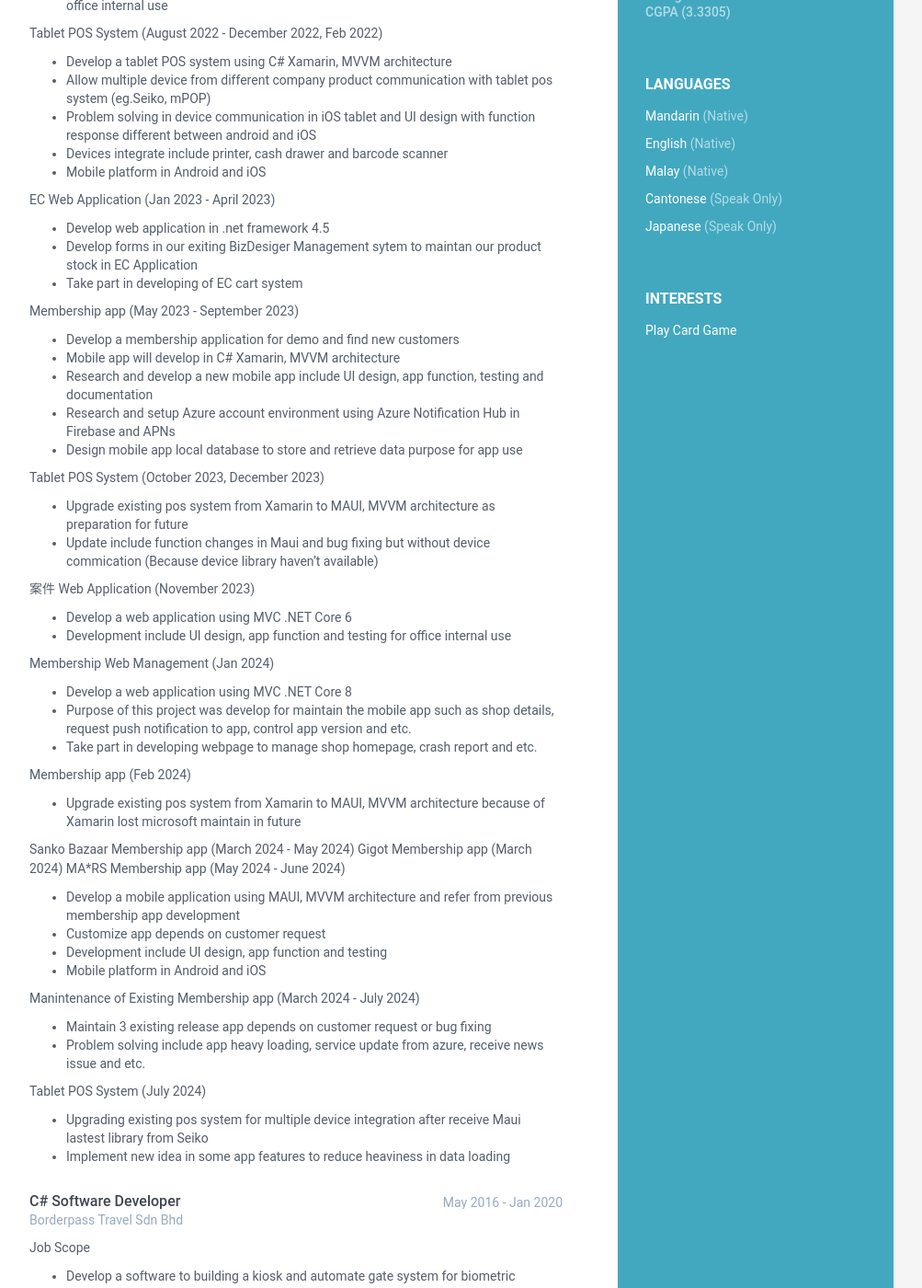
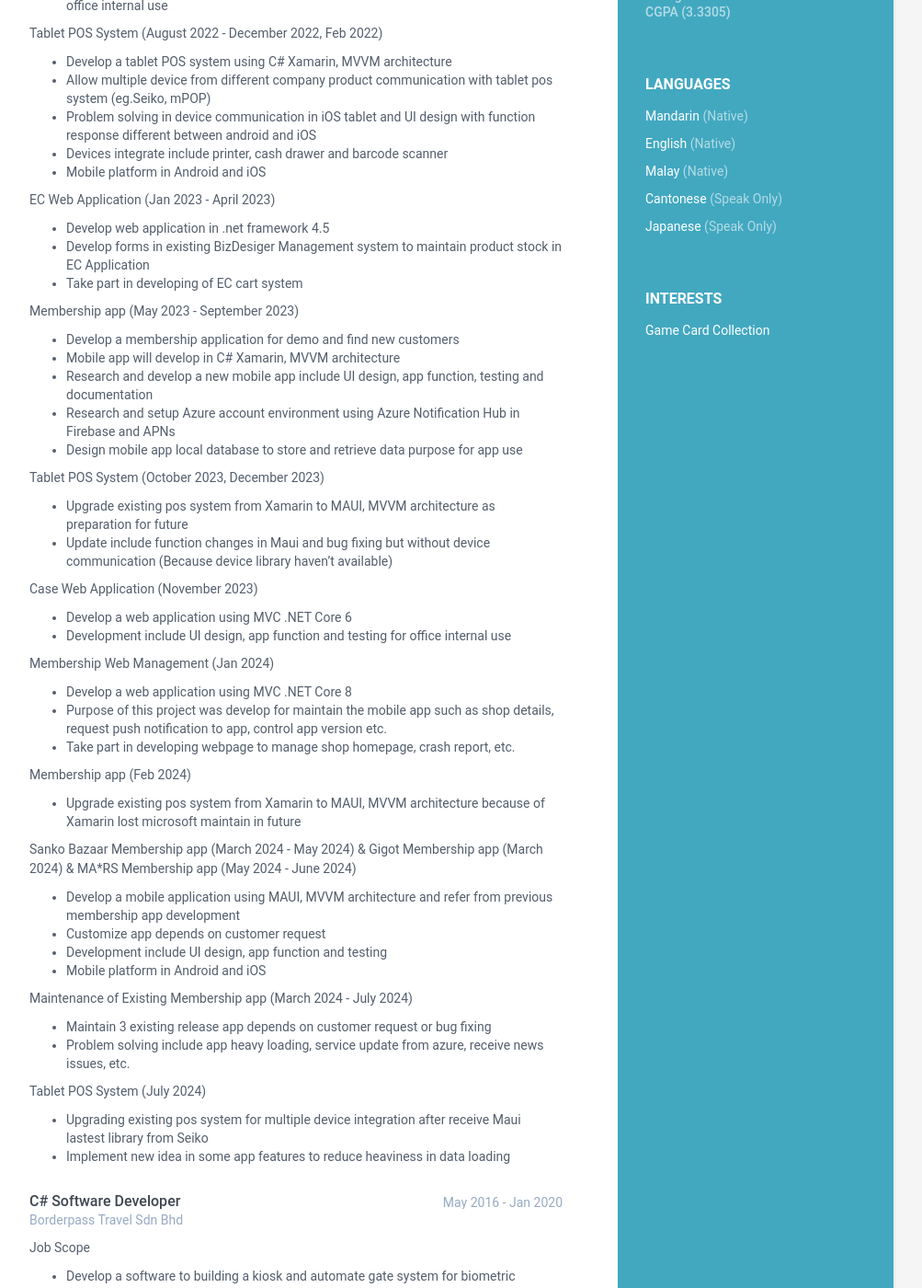
Before and after one commit to ChaliceKam/chalicekam.github.io, a Jekyll site: the page built from index.html, in a window 1280 px wide and 1400 px high, scrolled down 742 px. Shown: the whole window at 92% size, without its empty margins (168-1171 px from the left). Built offline with Jekyll 4.4.1, drawn with Linux system fonts in a browser that asks for light colours; some of the changed text lies outside the part shown.

Commit message:
Update data.yml

```diff
--- a/_data/data.yml
+++ b/_data/data.yml
@@ -45,7 +45,7 @@ sidebar:
         level: Speak Only
 
     interests:
-      - item: Play Card Game
+      - item: Game Card Collection
         link:
 
 career-profile:
@@ -70,7 +70,7 @@ experiences:
         Job Scope
         - Customize the software Creative Vision
         - Customize the software Loyal Creative Vision
-        - Form based application adjustment by using Biz Designer DT
+        - Form based application adjustment by using Biz Designer DT tools
 
         Tools
         - Biz Browser V, Biz Browser DT, Oracle DB, Visual Studio 2008,
@@ -98,8 +98,8 @@ experiences:
 
         EC Web Application (Jan 2023 - April 2023)
         - Develop web application in .net framework 4.5
-        - Develop forms in our exiting BizDesiger Management sytem
-          to maintan our product stock in EC Application
+        - Develop forms in existing BizDesiger Management system
+          to maintain product stock in EC Application
         - Take part in developing of EC cart system
 
         Membership app (May 2023 - September 2023)
@@ -115,9 +115,9 @@ experiences:
         - Upgrade existing pos system from Xamarin to MAUI, MVVM architecture
           as preparation for future
         - Update include function changes in Maui and bug fixing
-          but without device commication (Because device library haven't available)
+          but without device communication (Because device library haven't available)
 
-        案件 Web Application (November 2023)
+        Case Web Application (November 2023)
         - Develop a web application using MVC .NET Core 6
         - Development include UI design, app function and testing
           for office internal use
@@ -126,16 +126,16 @@ experiences:
         - Develop a web application using MVC .NET Core 8
         - Purpose of this project was develop for maintain the mobile app
           such as shop details, request push notification to app, control
-          app version and etc.
+          app version etc.
         - Take part in developing webpage to manage
-          shop homepage, crash report and etc.
+          shop homepage, crash report, etc.
 
         Membership app (Feb 2024)
         - Upgrade existing pos system from Xamarin to MAUI, MVVM architecture
           because of Xamarin lost microsoft maintain in future
 
-        Sanko Bazaar Membership app (March 2024 - May 2024)
-        Gigot Membership app (March 2024)
+        Sanko Bazaar Membership app (March 2024 - May 2024) &
+        Gigot Membership app (March 2024) &
         MA*RS Membership app (May 2024 - June 2024)
         - Develop a mobile application using MAUI, MVVM architecture
           and refer from previous membership app development
@@ -143,11 +143,11 @@ experiences:
         - Development include UI design, app function and testing
         - Mobile platform in Android and iOS
 
-        Manintenance of Existing Membership app (March 2024 - July 2024)
+        Maintenance of Existing Membership app (March 2024 - July 2024)
         - Maintain 3 existing release app depends on
           customer request or bug fixing
         - Problem solving include app heavy loading, service
-          update from azure, receive news issue and etc.
+          update from azure, receive news issues, etc.
 
         Tablet POS System (July 2024)
         - Upgrading existing pos system for multiple device integration
@@ -199,7 +199,7 @@ projects:
         tagline: "Upgrading whole Biz Browser V project source code into DT version. In between, adding new features and graph"
 
       - title: CreativeVisionPOS Tablet App (Android & iOS)
-        link: "https://play.google.com/store/apps/details?id=jp.co.dtpnet.user160.lc2&hl=en"
+        link: "https://play.google.com/store/apps/details?id=jp.co.dtpnet.cvpos&hl=en"
         tagline: "An inbound POS system that communicate with multiple devices"
 
       - title: gigot＆melange Mobile App (Android & iOS)
@@ -212,7 +212,7 @@ projects:
 
       - title: MA＊RS Mobile App (Android & iOS)
         link: "https://play.google.com/store/apps/details?id=jp.co.dtpnet.user15.lc2&hl=en_GB"
-        tagline: "A membership app develop for company name TORa"
+        tagline: "A membership app develop for company name Saya"
 skills:
     title: Skills &amp; Proficiency
 
```
